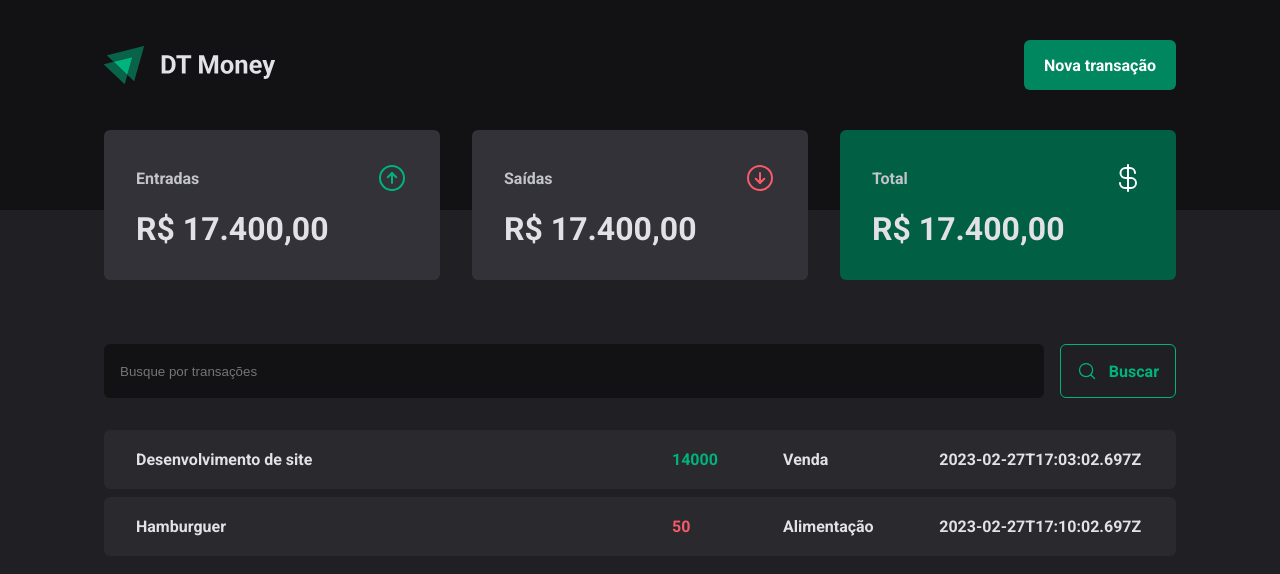
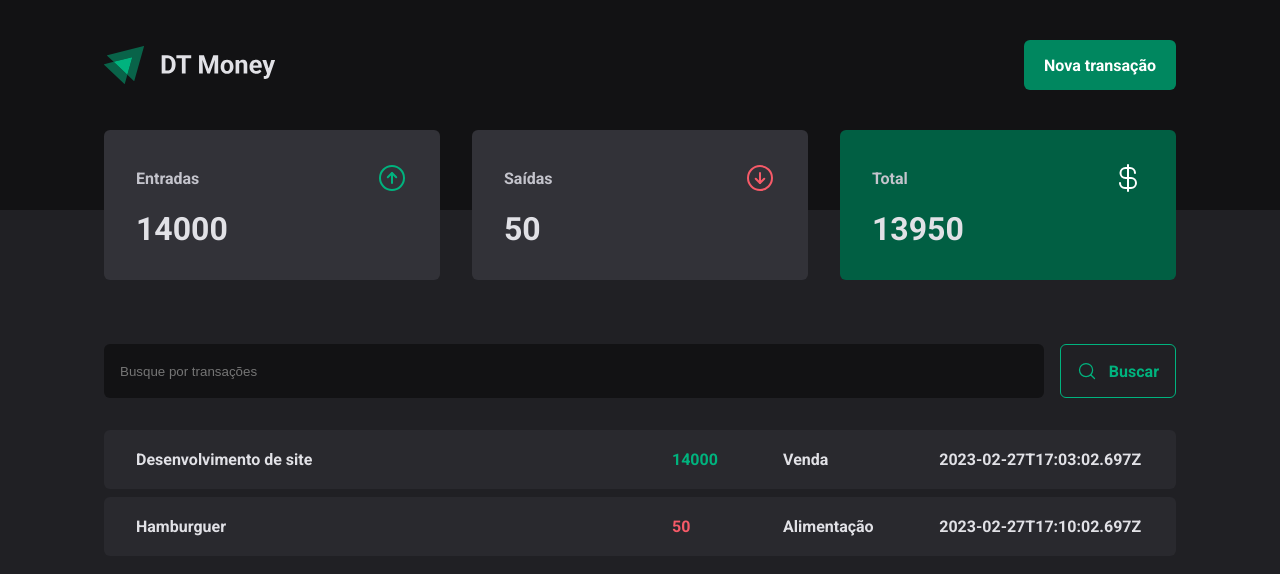
Before and after one commit to nlperri/dt-money, a React (Vite) app: page / in a window 1280 px wide. Shown: the top 574 px of the page. Built offline with nearby package versions, Linux system fonts and the light colour scheme; data requests are answered from the project's data file; a web font is replaced by a local one.

Commit message:
adding incomes and outcomes transactions to summary

```diff
--- a/src/components/Summary/index.tsx
+++ b/src/components/Summary/index.tsx
@@ -1,6 +1,29 @@
 import { SummaryCard, SummaryContainer } from './styles'
 import { ArrowCircleDown, ArrowCircleUp, CurrencyDollar } from 'phosphor-react'
+import { useContext } from 'react'
+import { TransactionsContext } from '../../contexts/TransactionsContext'
 export function Summary() {
+  const { transactions } = useContext(TransactionsContext)
+
+  const summary = transactions.reduce(
+    (acc, crr) => {
+      if (crr.type === 'income') {
+        acc.income += crr.price
+        acc.total += crr.price
+      } else {
+        acc.outcome += crr.price
+        acc.total -= crr.price
+      }
+
+      return acc
+    },
+    {
+      income: 0,
+      outcome: 0,
+      total: 0,
+    }
+  )
+
   return (
     <SummaryContainer>
       <SummaryCard>
@@ -8,21 +31,21 @@ export function Summary() {
           <span>Entradas</span>
           <ArrowCircleUp size={32} color='#00b37e' />
         </header>
-        <strong>R$ 17.400,00</strong>
+        <strong>{summary.income}</strong>
       </SummaryCard>
       <SummaryCard>
         <header>
           <span>Saídas</span>
           <ArrowCircleDown size={32} color='#f75a68' />
         </header>
-        <strong>R$ 17.400,00</strong>
+        <strong>{summary.outcome}</strong>
       </SummaryCard>
       <SummaryCard variant='green'>
         <header>
           <span>Total</span>
           <CurrencyDollar size={32} color='#fff' />
         </header>
-        <strong>R$ 17.400,00</strong>
+        <strong>{summary.total}</strong>
       </SummaryCard>
     </SummaryContainer>
   )
```
